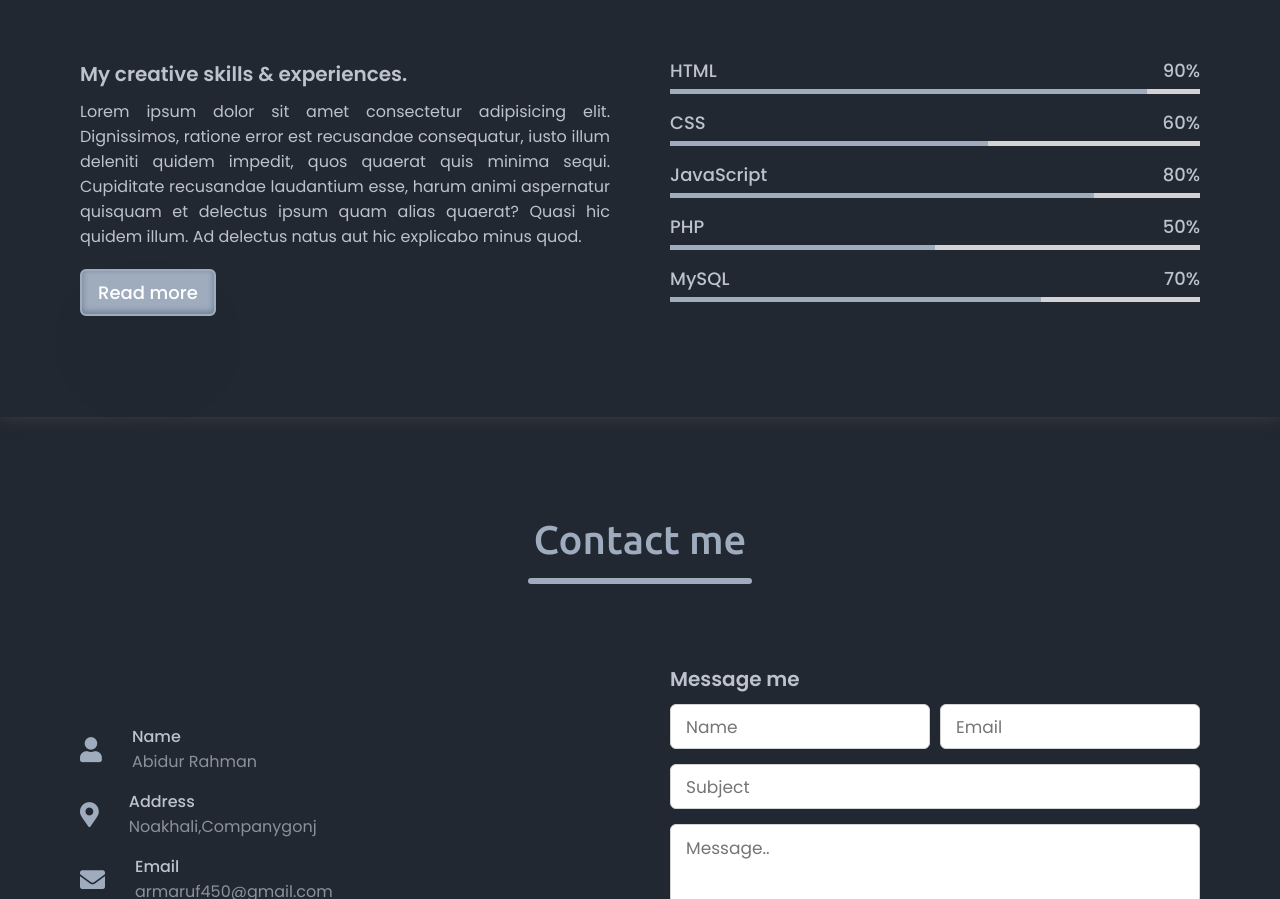
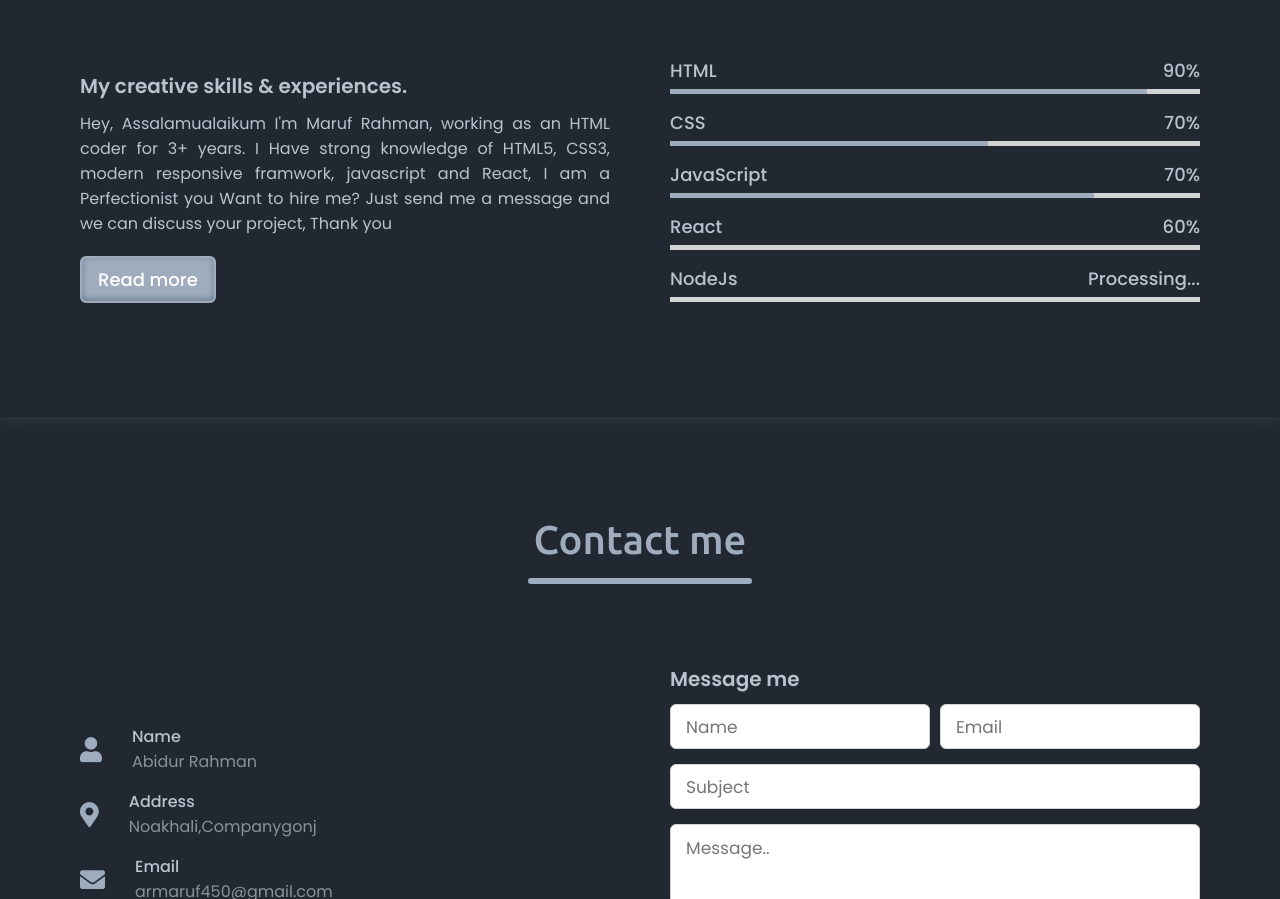
Before and after one commit to maruf303/Maruf-portfolio, a plain HTML site: page index.html in a window 1280 px wide. Shown: the part 2311-3210 px from the top of the page. Drawn offline with nearby package versions, Linux system fonts and the light colour scheme.

Commit message:
Update index.html

```diff
--- a/index.html
+++ b/index.html
@@ -112,10 +112,9 @@
             <div class="skills-content">
                 <div class="column left">
                     <div class="text">My creative skills & experiences.</div>
-                    <p>Lorem ipsum dolor sit amet consectetur adipisicing elit. Dignissimos, ratione error est
-                        recusandae consequatur, iusto illum deleniti quidem impedit, quos quaerat quis minima sequi.
-                        Cupiditate recusandae laudantium esse, harum animi aspernatur quisquam et delectus ipsum quam
-                        alias quaerat? Quasi hic quidem illum. Ad delectus natus aut hic explicabo minus quod.</p>
+                    <p>Hey, Assalamualaikum I'm Maruf Rahman, working as an HTML coder for 3+ years. I Have strong
+                        knowledge of HTML5, CSS3, modern responsive framwork, javascript and React, I am a Perfectionist
+                        you Want to hire me? Just send me a message and we can discuss your project, Thank you</p>
                     <a href="#">Read more</a>
                 </div>
                 <div class="column right">
@@ -129,30 +128,30 @@
                     <div class="bars">
                         <div class="info">
                             <span>CSS</span>
-                            <span>60%</span>
+                            <span>70%</span>
                         </div>
                         <div class="line css"></div>
                     </div>
                     <div class="bars">
                         <div class="info">
                             <span>JavaScript</span>
-                            <span>80%</span>
+                            <span>70%</span>
                         </div>
                         <div class="line js"></div>
                     </div>
                     <div class="bars">
                         <div class="info">
-                            <span>PHP</span>
-                            <span>50%</span>
+                            <span>React</span>
+                            <span>60%</span>
                         </div>
-                        <div class="line php"></div>
+                        <div class="line rsc"></div>
                     </div>
                     <div class="bars">
                         <div class="info">
-                            <span>MySQL</span>
-                            <span>70%</span>
+                            <span>NodeJs</span>
+                            <span>Processing...</span>
                         </div>
-                        <div class="line mysql"></div>
+                        <div class="line node"></div>
                     </div>
                 </div>
             </div>
@@ -190,20 +189,21 @@
                 </div>
                 <div class="column right">
                     <div class="text">Message me</div>
-                    <form action="#">
+                    <form action="https://formspree.io/f/xvolronz" method="POST">
                         <div class="fields">
                             <div class="field name">
-                                <input type="text" placeholder="Name" required>
+                                <input type="text" name="User Name" placeholder="Name" required>
                             </div>
                             <div class="field email">
-                                <input type="email" placeholder="Email" required>
+                                <input type="email" name="User Email" placeholder="Email" required>
                             </div>
                         </div>
                         <div class="field">
-                            <input type="text" placeholder="Subject" required>
+                            <input type="text" name="User Subject" placeholder="Subject" required>
                         </div>
                         <div class="field textarea">
-                            <textarea cols="30" rows="10" placeholder="Message.." required></textarea>
+                            <textarea cols="30" rows="10" name="User Message" placeholder="Message.."
+                                required></textarea>
                         </div>
                         <div class="button-area">
                             <button type="submit">Send message</button>
```
